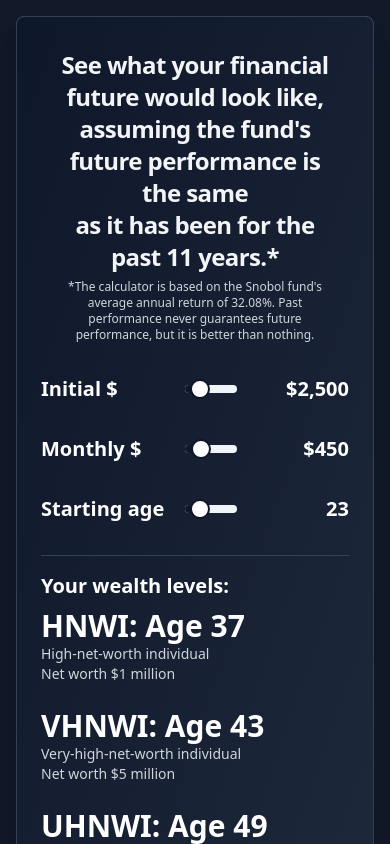
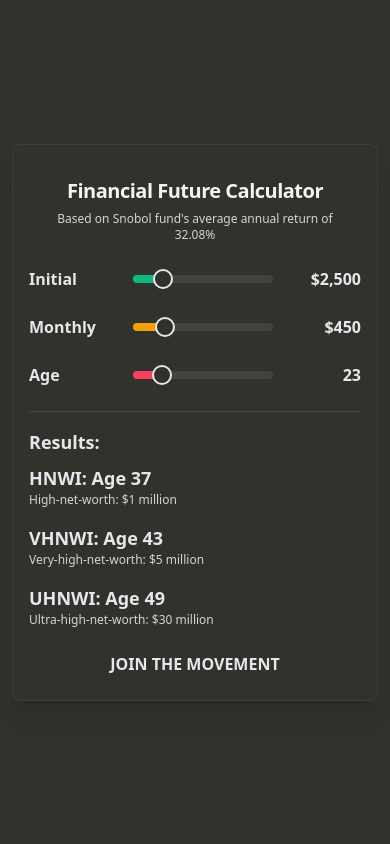
Before and after one commit to shiftroll/woww-calculator, a React (Vite) app: page / in a window 390 px wide. Shown: the top 844 px of the page. Built offline with nearby package versions, Linux system fonts and the light colour scheme.

Commit message:
Refactor: Improve mobile design and color scheme
- Simplified design and copywriting for mobile screens.
- Changed slider line colors.
- Updated color scheme to #31322C.

```diff
--- a/src/components/FinancialCalculator.tsx
+++ b/src/components/FinancialCalculator.tsx
@@ -22,24 +22,21 @@ const FinancialCalculator = () => {
   }, [initialInvestment, monthlyContribution, startingAge]);
 
   return (
-    <Card className="w-full max-w-3xl mx-auto border-slate-700 bg-gradient-to-br from-slate-900 to-slate-800 text-white shadow-xl">
+    <Card className="w-full mx-auto border-[#3E3F37] bg-[#31322C] text-gray-200 shadow-xl">
       <CardHeader className="pb-2 text-center">
-        <CardTitle className="text-2xl md:text-3xl font-bold text-gray-100 px-4 mt-2">
-          See what your financial future would look like,
-          <br /> assuming the fund's future performance is the same
-          <br /> as it has been for the past 11 years.*
+        <CardTitle className="text-xl md:text-2xl font-bold text-gray-100 px-2 mt-2">
+          Financial Future Calculator
         </CardTitle>
-        <p className="text-xs md:text-sm text-gray-300 px-6 pb-4">
-          *The calculator is based on the Snobol fund's average annual return of 32.08%.
-          Past performance never guarantees future performance, but it is better than nothing.
+        <p className="text-xs md:text-sm text-gray-300 px-4 pb-2">
+          Based on Snobol fund's average annual return of 32.08%
         </p>
       </CardHeader>
 
-      <CardContent className="px-6 pb-8">
-        <div className="space-y-8 mt-2">
+      <CardContent className="px-4 pb-6">
+        <div className="space-y-6 mt-2">
           {/* Initial Investment Slider */}
-          <div className="flex items-center gap-4">
-            <div className="w-32 text-xl md:text-2xl font-bold">Initial $</div>
+          <div className="flex items-center gap-2">
+            <div className="w-24 text-base md:text-lg font-bold">Initial</div>
             <div className="flex-1">
               <Slider
                 value={[initialInvestment]}
@@ -47,15 +44,16 @@ const FinancialCalculator = () => {
                 max={10000}
                 step={100}
                 className="my-2"
+                colorClass="bg-emerald-500"
                 onValueChange={(value) => setInitialInvestment(value[0])}
               />
             </div>
-            <div className="w-24 text-right text-xl md:text-2xl font-semibold">${initialInvestment.toLocaleString()}</div>
+            <div className="w-20 text-right text-base md:text-lg font-semibold">${initialInvestment.toLocaleString()}</div>
           </div>
 
           {/* Monthly Contribution Slider */}
-          <div className="flex items-center gap-4">
-            <div className="w-32 text-xl md:text-2xl font-bold">Monthly $</div>
+          <div className="flex items-center gap-2">
+            <div className="w-24 text-base md:text-lg font-bold">Monthly</div>
             <div className="flex-1">
               <Slider
                 value={[monthlyContribution]}
@@ -63,15 +61,16 @@ const FinancialCalculator = () => {
                 max={2000}
                 step={10}
                 className="my-2"
+                colorClass="bg-amber-500"
                 onValueChange={(value) => setMonthlyContribution(value[0])}
               />
             </div>
-            <div className="w-24 text-right text-xl md:text-2xl font-semibold">${monthlyContribution}</div>
+            <div className="w-20 text-right text-base md:text-lg font-semibold">${monthlyContribution}</div>
           </div>
 
           {/* Starting Age Slider */}
-          <div className="flex items-center gap-4">
-            <div className="w-32 text-xl md:text-2xl font-bold">Starting age</div>
+          <div className="flex items-center gap-2">
+            <div className="w-24 text-base md:text-lg font-bold">Age</div>
             <div className="flex-1">
               <Slider
                 value={[startingAge]}
@@ -79,15 +78,16 @@ const FinancialCalculator = () => {
                 max={50}
                 step={1}
                 className="my-2"
+                colorClass="bg-rose-500"
                 onValueChange={(value) => setStartingAge(value[0])}
               />
             </div>
-            <div className="w-24 text-right text-xl md:text-2xl font-semibold">{startingAge}</div>
+            <div className="w-20 text-right text-base md:text-lg font-semibold">{startingAge}</div>
           </div>
 
           {/* Wealth Levels Display */}
-          <div className="mt-6 pt-4 border-t border-slate-700">
-            <div className="mb-2 text-xl md:text-2xl font-bold">Your wealth levels:</div>
+          <div className="mt-4 pt-4 border-t border-[#45463E]">
+            <div className="mb-2 text-lg md:text-xl font-bold">Results:</div>
             <WealthLevels hnwiAge={hnwiAge} vhnwiAge={vhnwiAge} uhnwiAge={uhnwiAge} />
           </div>
         </div>
--- a/src/components/WealthLevels.tsx
+++ b/src/components/WealthLevels.tsx
@@ -9,42 +9,39 @@ interface WealthLevelsProps {
 
 const WealthLevels: React.FC<WealthLevelsProps> = ({ hnwiAge, vhnwiAge, uhnwiAge }) => {
   return (
-    <div className="space-y-6">
+    <div className="space-y-4">
       {/* High Net Worth Individual */}
       <div className="flex flex-col">
         <div className="flex items-baseline">
-          <h2 className="text-3xl md:text-5xl font-bold">HNWI: Age {hnwiAge || "—"}</h2>
+          <h2 className="text-lg md:text-2xl font-bold">HNWI: Age {hnwiAge || "—"}</h2>
         </div>
-        <div className="text-gray-300">
-          <div className="text-sm md:text-base">High-net-worth individual</div>
-          <div className="text-sm md:text-base">Net worth $1 million</div>
+        <div className="text-gray-300 text-xs md:text-sm">
+          <div>High-net-worth: $1 million</div>
         </div>
       </div>
 
       {/* Very High Net Worth Individual */}
       <div className="flex flex-col">
         <div className="flex items-baseline">
-          <h2 className="text-3xl md:text-5xl font-bold">VHNWI: Age {vhnwiAge || "—"}</h2>
+          <h2 className="text-lg md:text-2xl font-bold">VHNWI: Age {vhnwiAge || "—"}</h2>
         </div>
-        <div className="text-gray-300">
-          <div className="text-sm md:text-base">Very-high-net-worth individual</div>
-          <div className="text-sm md:text-base">Net worth $5 million</div>
+        <div className="text-gray-300 text-xs md:text-sm">
+          <div>Very-high-net-worth: $5 million</div>
         </div>
       </div>
 
       {/* Ultra High Net Worth Individual */}
       <div className="flex flex-col">
         <div className="flex items-baseline">
-          <h2 className="text-3xl md:text-5xl font-bold">UHNWI: Age {uhnwiAge || "—"}</h2>
+          <h2 className="text-lg md:text-2xl font-bold">UHNWI: Age {uhnwiAge || "—"}</h2>
         </div>
-        <div className="text-gray-300">
-          <div className="text-sm md:text-base">Ultra-high-net-worth individual</div>
-          <div className="text-sm md:text-base">Net worth $30 million</div>
+        <div className="text-gray-300 text-xs md:text-sm">
+          <div>Ultra-high-net-worth: $30 million</div>
         </div>
       </div>
 
-      <div className="pt-4 text-center">
-        <h2 className="text-3xl md:text-5xl font-bold tracking-widest">JOIN THE MOVEMENT.</h2>
+      <div className="pt-2 text-center">
+        <h2 className="text-base md:text-xl font-bold">JOIN THE MOVEMENT</h2>
       </div>
     </div>
   );
--- a/src/components/ui/slider.tsx
+++ b/src/components/ui/slider.tsx
@@ -1,3 +1,4 @@
+
 import * as React from "react"
 import * as SliderPrimitive from "@radix-ui/react-slider"
 
@@ -5,8 +6,8 @@ import { cn } from "@/lib/utils"
 
 const Slider = React.forwardRef<
   React.ElementRef<typeof SliderPrimitive.Root>,
-  React.ComponentPropsWithoutRef<typeof SliderPrimitive.Root>
->(({ className, ...props }, ref) => (
+  React.ComponentPropsWithoutRef<typeof SliderPrimitive.Root> & { colorClass?: string }
+>(({ className, colorClass, ...props }, ref) => (
   <SliderPrimitive.Root
     ref={ref}
     className={cn(
@@ -16,7 +17,7 @@ const Slider = React.forwardRef<
     {...props}
   >
     <SliderPrimitive.Track className="relative h-2 w-full grow overflow-hidden rounded-full bg-secondary">
-      <SliderPrimitive.Range className="absolute h-full bg-primary" />
+      <SliderPrimitive.Range className={cn("absolute h-full bg-primary", colorClass)} />
     </SliderPrimitive.Track>
     <SliderPrimitive.Thumb className="block h-5 w-5 rounded-full border-2 border-primary bg-background ring-offset-background transition-colors focus-visible:outline-none focus-visible:ring-2 focus-visible:ring-ring focus-visible:ring-offset-2 disabled:pointer-events-none disabled:opacity-50" />
   </SliderPrimitive.Root>
--- a/src/index.css
+++ b/src/index.css
@@ -1,92 +1,48 @@
+
 @tailwind base;
 @tailwind components;
 @tailwind utilities;
 
 @layer base {
   :root {
-    --background: 0 0% 100%;
-    --foreground: 222.2 84% 4.9%;
+    --background: 67 3% 18%;
+    --foreground: 0 0% 90%;
 
-    --card: 0 0% 100%;
-    --card-foreground: 222.2 84% 4.9%;
+    --card: 67 3% 15%;
+    --card-foreground: 0 0% 90%;
 
-    --popover: 0 0% 100%;
-    --popover-foreground: 222.2 84% 4.9%;
+    --popover: 67 3% 15%;
+    --popover-foreground: 0 0% 90%;
 
-    --primary: 222.2 47.4% 11.2%;
-    --primary-foreground: 210 40% 98%;
+    --primary: 0 0% 90%;
+    --primary-foreground: 67 3% 15%;
 
-    --secondary: 210 40% 96.1%;
-    --secondary-foreground: 222.2 47.4% 11.2%;
+    --secondary: 67 5% 25%;
+    --secondary-foreground: 0 0% 90%;
 
-    --muted: 210 40% 96.1%;
-    --muted-foreground: 215.4 16.3% 46.9%;
+    --muted: 67 5% 25%;
+    --muted-foreground: 0 0% 70%;
 
-    --accent: 210 40% 96.1%;
-    --accent-foreground: 222.2 47.4% 11.2%;
+    --accent: 67 5% 25%;
+    --accent-foreground: 0 0% 90%;
 
     --destructive: 0 84.2% 60.2%;
-    --destructive-foreground: 210 40% 98%;
+    --destructive-foreground: 0 0% 98%;
 
-    --border: 214.3 31.8% 91.4%;
-    --input: 214.3 31.8% 91.4%;
-    --ring: 222.2 84% 4.9%;
+    --border: 67 5% 30%;
+    --input: 67 5% 30%;
+    --ring: 67 3% 45%;
 
     --radius: 0.5rem;
 
-    --sidebar-background: 0 0% 98%;
-
-    --sidebar-foreground: 240 5.3% 26.1%;
-
-    --sidebar-primary: 240 5.9% 10%;
-
-    --sidebar-primary-foreground: 0 0% 98%;
-
-    --sidebar-accent: 240 4.8% 95.9%;
-
-    --sidebar-accent-foreground: 240 5.9% 10%;
-
-    --sidebar-border: 220 13% 91%;
-
-    --sidebar-ring: 217.2 91.2% 59.8%;
-  }
-
-  .dark {
-    --background: 222.2 84% 4.9%;
-    --foreground: 210 40% 98%;
-
-    --card: 222.2 84% 4.9%;
-    --card-foreground: 210 40% 98%;
-
-    --popover: 222.2 84% 4.9%;
-    --popover-foreground: 210 40% 98%;
-
-    --primary: 210 40% 98%;
-    --primary-foreground: 222.2 47.4% 11.2%;
-
-    --secondary: 217.2 32.6% 17.5%;
-    --secondary-foreground: 210 40% 98%;
-
-    --muted: 217.2 32.6% 17.5%;
-    --muted-foreground: 215 20.2% 65.1%;
-
-    --accent: 217.2 32.6% 17.5%;
-    --accent-foreground: 210 40% 98%;
-
-    --destructive: 0 62.8% 30.6%;
-    --destructive-foreground: 210 40% 98%;
-
-    --border: 217.2 32.6% 17.5%;
-    --input: 217.2 32.6% 17.5%;
-    --ring: 212.7 26.8% 83.9%;
-    --sidebar-background: 240 5.9% 10%;
-    --sidebar-foreground: 240 4.8% 95.9%;
-    --sidebar-primary: 224.3 76.3% 48%;
-    --sidebar-primary-foreground: 0 0% 100%;
-    --sidebar-accent: 240 3.7% 15.9%;
-    --sidebar-accent-foreground: 240 4.8% 95.9%;
-    --sidebar-border: 240 3.7% 15.9%;
-    --sidebar-ring: 217.2 91.2% 59.8%;
+    --sidebar-background: 67 3% 18%;
+    --sidebar-foreground: 0 0% 90%;
+    --sidebar-primary: 67 3% 30%;
+    --sidebar-primary-foreground: 0 0% 90%;
+    --sidebar-accent: 67 4% 22%;
+    --sidebar-accent-foreground: 0 0% 90%;
+    --sidebar-border: 67 3% 25%;
+    --sidebar-ring: 67 3% 35%;
   }
 }
 
--- a/src/pages/Index.tsx
+++ b/src/pages/Index.tsx
@@ -4,7 +4,7 @@ import FinancialCalculator from '@/components/FinancialCalculator';
 
 const Index = () => {
   return (
-    <div className="min-h-screen flex flex-col items-center justify-center bg-gray-900 p-4">
+    <div className="min-h-screen flex flex-col items-center justify-center bg-[#31322C] p-3">
       <div className="w-full max-w-4xl">
         <FinancialCalculator />
       </div>
```
